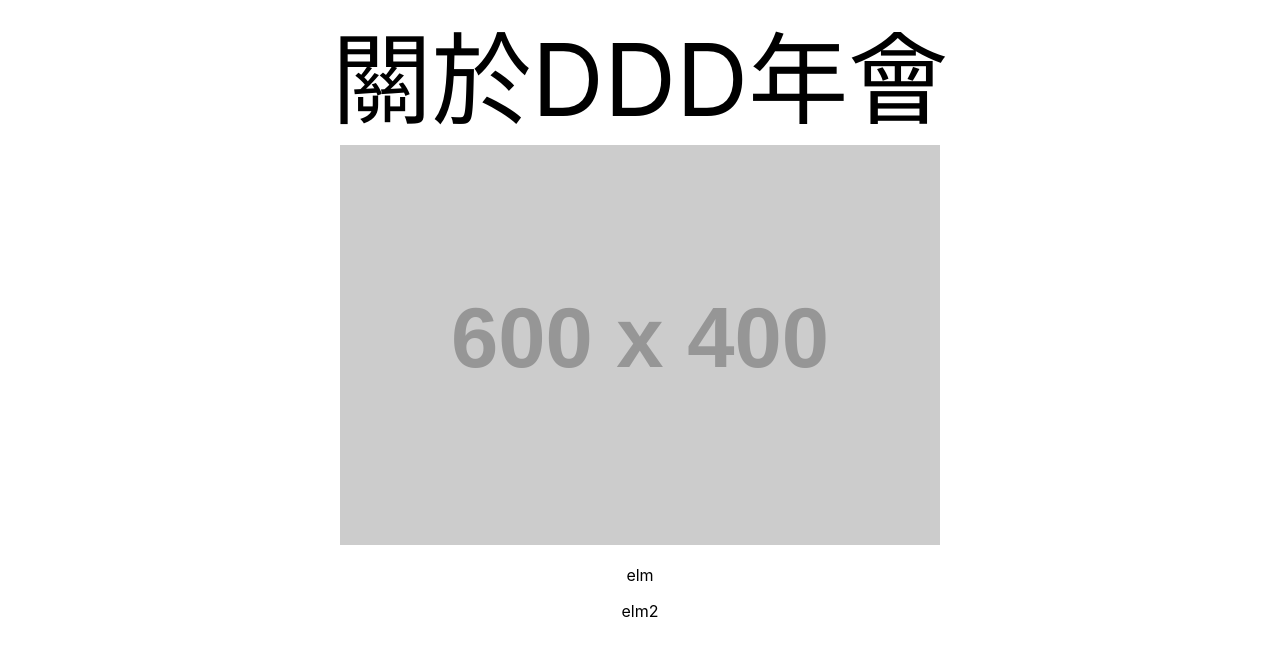
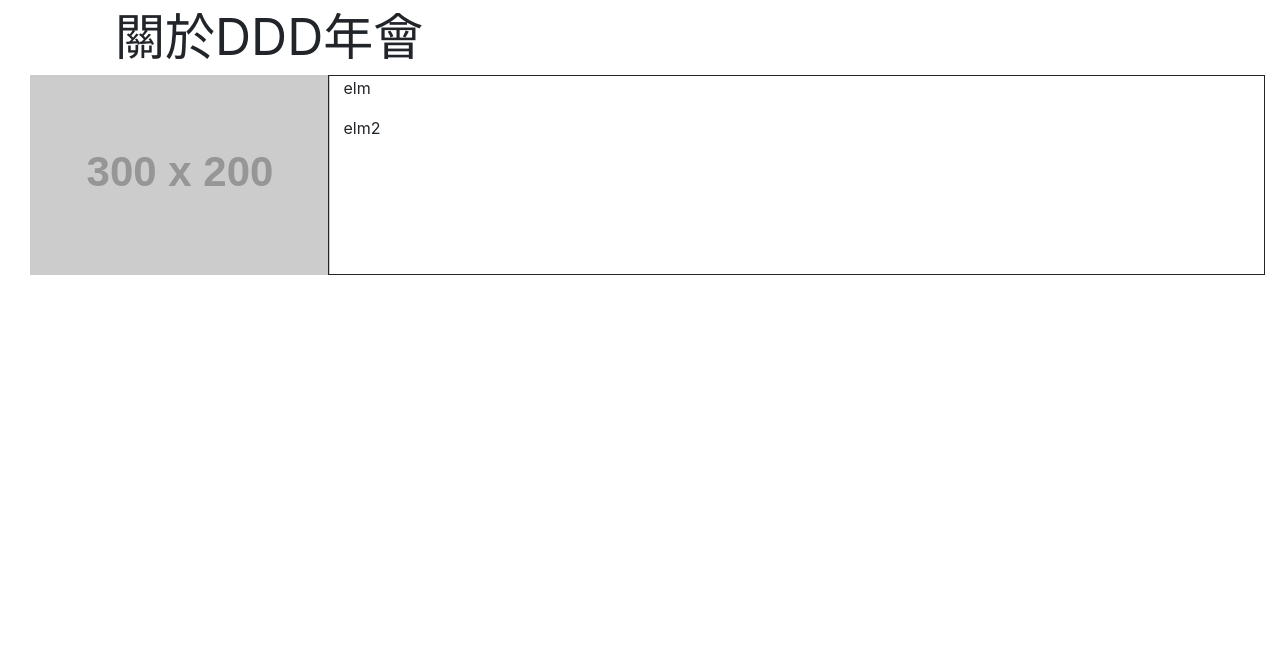
Before and after one commit to ddd-tw-conference/2020, a React (Create React App) app: page / in a window 1280 px wide. Shown: the top 656 px of the page. Built offline with nearby package versions, Linux system fonts and the light colour scheme.

Commit message:
adding style, and I suck

```diff
--- a/src/App.js
+++ b/src/App.js
@@ -1,6 +1,8 @@
 import React from 'react'
 import logo from './logo.svg'
 import './App.css'
+import 'bootstrap/dist/css/bootstrap.min.css'
+
 import Introduction from './introduction'
 
 function App() {
--- a/src/introduction/Introduction.js
+++ b/src/introduction/Introduction.js
@@ -8,13 +8,13 @@ const Introduction = (props) => {
       id: 0,
       title: '關於DDD年會',
       description: '<p>elm</p><p>elm2</p>',
-      imgSrc: 'https://dummyimage.com/600x400/000/fff',
+      imgSrc: 'https://dummyimage.com/300x200/000/fff',
     },
     {
       id: 1,
       title: '關於我們',
       description: 'elm',
-      imgSrc: 'https://dummyimage.com/600x400/000/fff',
+      imgSrc: 'https://dummyimage.com/300x200',
     },
   ]
 
--- a/src/introduction/components/IntroductionComponent.js
+++ b/src/introduction/components/IntroductionComponent.js
@@ -4,13 +4,19 @@ import './introStyle.css'
 
 const IntroductionComponent = (props) => {
   return (
-    <div>
-      <div className="title">{props.title}</div>
-      <div>
-        <div>
-          <img alt={props.imgAlt} src={props.imgSrc} />
+    <div className="container-fluid">
+      <div className="title container-fluid">{props.title}</div>
+
+      <div className="container-fluid">
+        <div className="row">
+          <div className="col-sm-3">
+            <img alt={props.imgAlt} src={props.imgSrc} />
+          </div>
+          <div
+            className="col-sm-9 introDescription"
+            dangerouslySetInnerHTML={{ __html: props.description }}
+          />
         </div>
-        <div dangerouslySetInnerHTML={{ __html: props.description }} />
       </div>
     </div>
   )
--- a/src/introduction/components/introStyle.css
+++ b/src/introduction/components/introStyle.css
@@ -1,3 +1,11 @@
 .title{
-    font-size: 100px;
+    font-size: 50px;
+    text-align: left;
+    padding-left: 2em;
 }
+
+.introDescription{
+    border-width: 1px;
+    border-style: solid;
+    text-align: left;
+}
```
